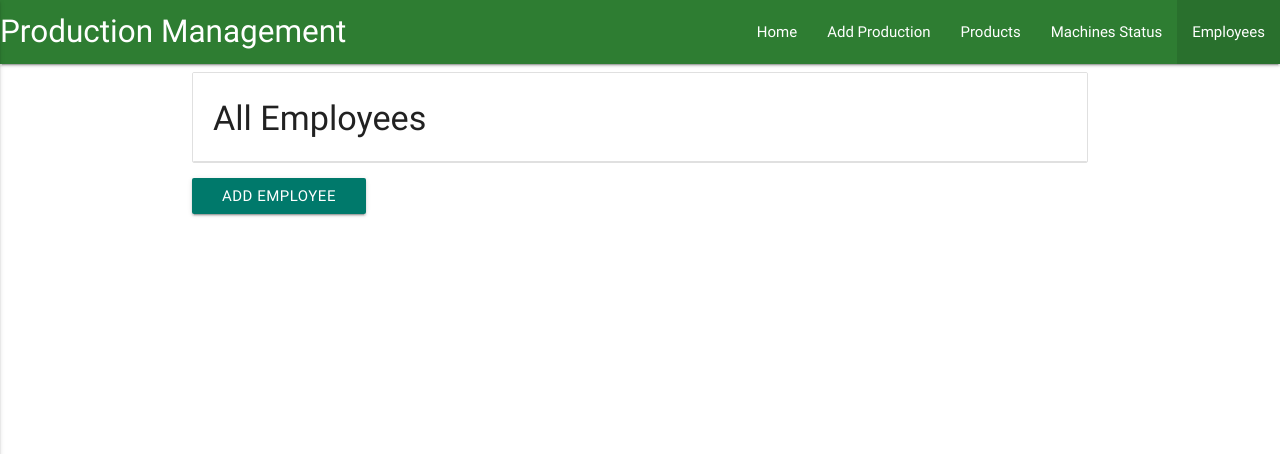
After one commit to ninos77/Production-Management, a Flask app: page /get_employees in a window 1280 px wide. The commit adds this page. Shown: the top 454 px of the page. Run offline with Flask 2, Linux system fonts and the light colour scheme; data that the repository does not hold is empty; some libraries are stand-ins or nearby versions.

Commit message:
make a function and template for employees record

```diff
--- a/app.py
+++ b/app.py
@@ -23,7 +23,6 @@ def get_productions():
 @app.route("/add_production")
 def add_production():
     return render_template("addproduction.html",
-                           employees=mongo.db.employees.find(),
                            products=mongo.db.products.find(),
                            machines=mongo.db.machines.find())
 
@@ -84,8 +83,7 @@ def get_products():
 
 @app.route("/add_product")
 def add_product():
-    return render_template("addproduct.html",
-                           products=mongo.db.products.find())
+    return render_template("addproduct.html")
 
 
 @app.route("/insert_product", methods=["POST"])
@@ -125,8 +123,7 @@ def get_machines():
 
 @app.route("/add_machine")
 def add_machine():
-    return render_template("addmachine.html",
-                           machines=mongo.db.machines.find())
+    return render_template("addmachine.html")
 
 
 @app.route("/insert_machine", methods=["POST"])
@@ -161,6 +158,48 @@ def delet_machine(machine_id):
     return redirect(url_for("get_machines"))
 
 
+# -------Employee(CRUD)-------------
+@app.route("/get_employees")
+def get_employees():
+    return render_template("employees.html",
+                           employees=mongo.db.employees.find())
+
+
+@app.route("/add_employee")
+def add_employee():
+    return render_template("addemployee.html")
+
+
+@app.route("/insert_employee", methods=["POST"])
+def insert_employee():
+    employees = mongo.db.employees
+    employees.insert_one(request.form.to_dict())
+    return redirect(url_for("get_employees"))
+
+
+@app.route('/edit_employee/<employee_id>')
+def edit_employee(employee_id):
+    the_employee = mongo.db.employees.find_one({"_id": ObjectId(employee_id)})
+    return render_template('editemployee.html', employee=the_employee)
+
+
+@app.route("/update_employee/<employee_id>", methods=["GET", "POST"])
+def update_employee(employee_id):
+    employees = mongo.db.employees
+    employees.update({"_id": ObjectId(employee_id)},
+    {
+         'first_name': request.form.get('first_name'),
+         'last_name': request.form.get('last_name'),
+         'nick_name': request.form.get('nick_name')
+    })
+    return redirect(url_for("get_employees"))
+
+@app.route('/delet_employee/<employee_id>')
+def delet_employee(employee_id):
+    mongo.db.employees.remove({"_id": ObjectId(employee_id)})
+    return redirect(url_for("get_employees"))
+
+
 if __name__ == "__main__":
     app.run(host=os.environ.get("IP"),
             port=int(os.environ.get("PORT")),
--- a/templates/base.html
+++ b/templates/base.html
@@ -19,12 +19,14 @@
         <li class="{{ 'active' if active_page == 'addproduction' else ''}}"><a href="{{url_for('add_production')}}">Add Production</a></li>
         <li class="{{ 'active' if active_page == 'products' else ''}}"><a href="{{url_for('get_products')}}">Products</a></li>
         <li class="{{ 'active' if active_page == 'machines' else ''}}"><a href="{{url_for('get_machines')}}">Machines Status</a></li>
+        <li class="{{ 'active' if active_page == 'employees' else ''}}"><a href="{{url_for('get_employees')}}">Employees</a></li>
       </ul>
        <ul class="side-nav" id="mobile-demo">
         <li class="{{ 'active' if active_page == 'productions' else '' }}"  ><a href="{{url_for('get_productions')}}">Home</a></li>
         <li class="{{ 'active' if active_page == 'addproduction' else ''}}"><a href="{{url_for('add_production')}}">Add Production</a></li>
         <li class="{{ 'active' if active_page == 'products' else ''}}"><a href="{{url_for('get_products')}}">Products</a></li>
         <li class="{{ 'active' if active_page == 'machines' else ''}}"><a href="{{url_for('get_machines')}}">Machines Status</a></li>
+        <li class="{{ 'active' if active_page == 'employees' else ''}}"><a href="{{url_for('get_employees')}}">Employees</a></li>
       </ul>
     </div>
   </nav>
--- /dev/null
+++ b/templates/employees.html
@@ -0,0 +1,39 @@
+{% extends 'base.html'%} {% set active_page = "employees" %} {% block content %}
+
+<ul class="collection with-header">
+  <li class="collection-header"><h4>All Employees</h4></li>
+  {% for employee in employees %}
+  <li class="collection-item">
+    <div class="row">
+        <div class="col s12 l5">
+              <a href="{{url_for('delet_employee', employee_id=employee._id)}}" class="waves-effect waves-light red darken-4 btn btn_small">Delet</a>
+              <a href="{{url_for('edit_employee', employee_id=employee._id)}}" class="waves-effect waves-light btn btn_small teal darken-2  margin-10"><span>Edit</span></a>
+        </div>
+        <div class="col s12 l7">
+    <table class="responsive-tab">
+        <thead>
+          <tr>
+              <th>First Name</th>
+              <th>Last Name</th>
+              <th>Nick Name</th>
+          </tr>
+        </thead>
+        <tbody>
+          <tr>
+            <td>{{employee.first_name}}</td>
+            <td>{{employee.last_name}}</td>
+            <td>{{employee.nick_name}}</td>
+          </tr>
+        </tbody>
+    </table>
+        </div>
+    </div>
+  </li>
+  {% endfor %}
+</ul>
+<div class="row">
+    <div class="col s12">
+       <a href="{{url_for('add_employee')}}" class="waves-effect waves-light teal darken-2 btn btn_small blue"><span>Add Employee</span></a>
+    </div>
+</div>
+{% endblock %}
```
Also changed, not shown: templates/addemployee.html (added, +24 -0 lines), templates/editemployee.html (added, +24 -0 lines).
